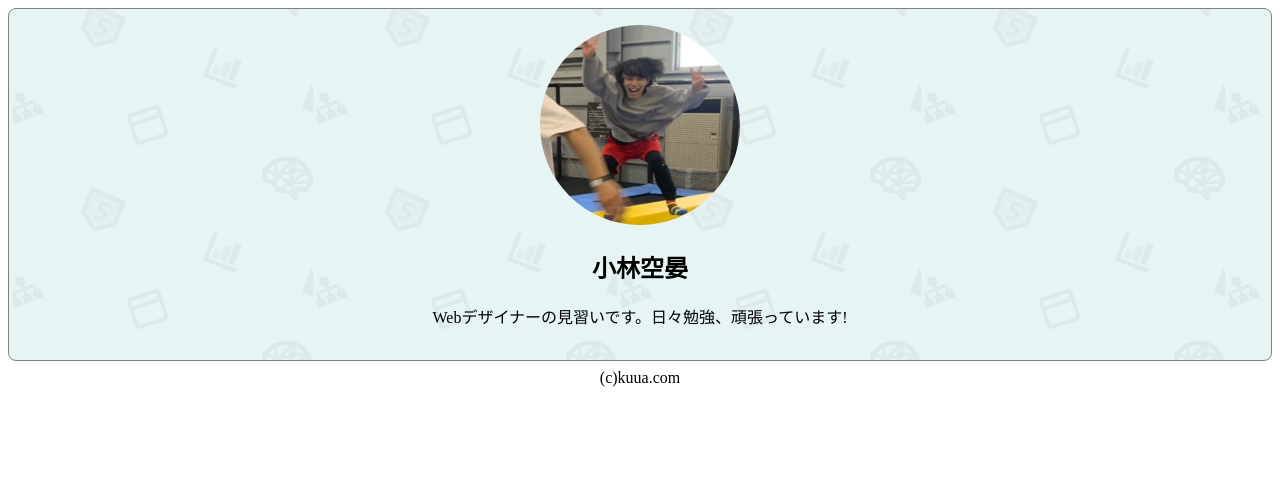
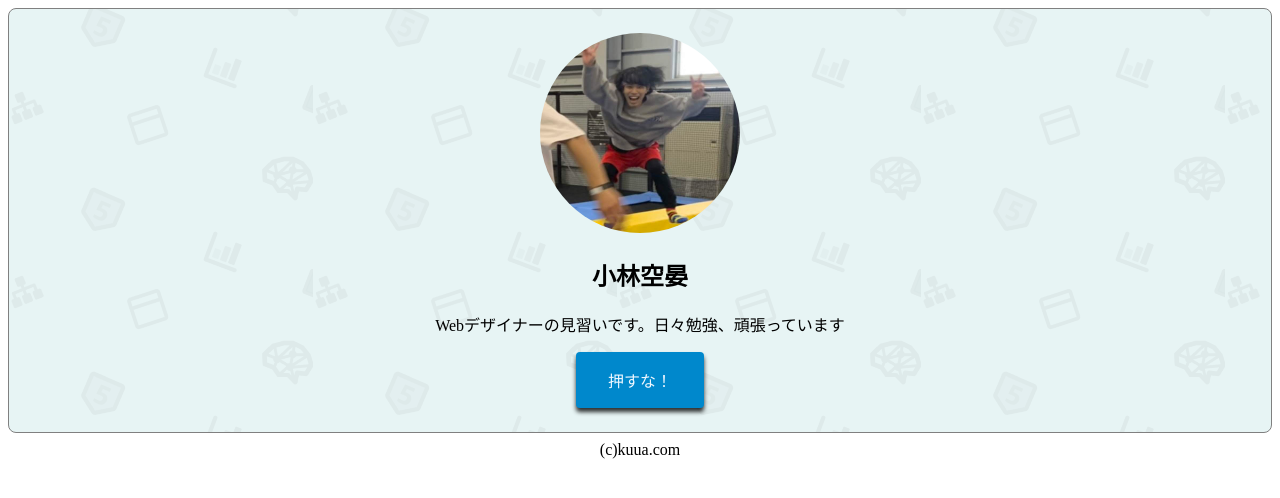
Before and after one commit to katakuriko-a/katakuriko-a.github.io, a plain HTML site: page index.html in a window 1280 px wide. Drawn offline with Linux system fonts and the light colour scheme.

Commit message:
Add files via upload

```diff
--- a/css/stylesheet.css
+++ b/css/stylesheet.css
@@ -10,3 +10,37 @@ body {
   text-align: center;
 
 }
+
+.btn {
+  display: inline-block;
+  padding: 16px 32px;
+  background-color: hsl(200, 100%, 40%);
+  color: aliceblue;
+  text-decoration: none;
+  border-radius: 4px;
+  box-shadow: 0 4px 4px rgba(0, 0, 0, .8);
+  cursor: pointer;
+  /* border-bottom: solid 4px #627295; */
+  /* transition: background .3s; */
+
+}
+
+a {
+
+  color: aliceblue;
+  text-decoration: none;
+  display: inline;
+  /* background-color: green; */
+  /* padding: 10px; */
+  /* margin: 20px; */
+}
+
+.btn:active {
+  /* background-color: hsl(200, 100%, 45%); */
+  -webkit-transform: translateY(4px);
+   box-shadow: none;
+}
+/* .btn:active{
+  transform:translateX( 100px) ;
+  animation-duration: 2s;
+} */
--- a/index.html
+++ b/index.html
@@ -12,7 +12,7 @@
   border-color: gray;
   border-style: solid;
   border-radius:8px ;
-  padding: 16px;
+  padding: 24px;
   margin-bottom: 8px;
   background-image: url(img/background.png) ;
 }
@@ -22,8 +22,8 @@
   <section>
       <img src="kua_tr.jpg" alt="くうあのアイコンです">
   <h1>小林空晏</h1>
-  <p>Webデザイナーの見習いです。日々勉強、頑張っています!</p>
-
+  <p>Webデザイナーの見習いです。日々勉強、頑張っています</p>
+  <span class="btn"> <a href="fake.html">押すな！</a> </span>
   </section>
   <footer>(c)kuua.com</footer>
 </body>
```
Also changed, not shown: fake.html (added, +2 -0 lines).
